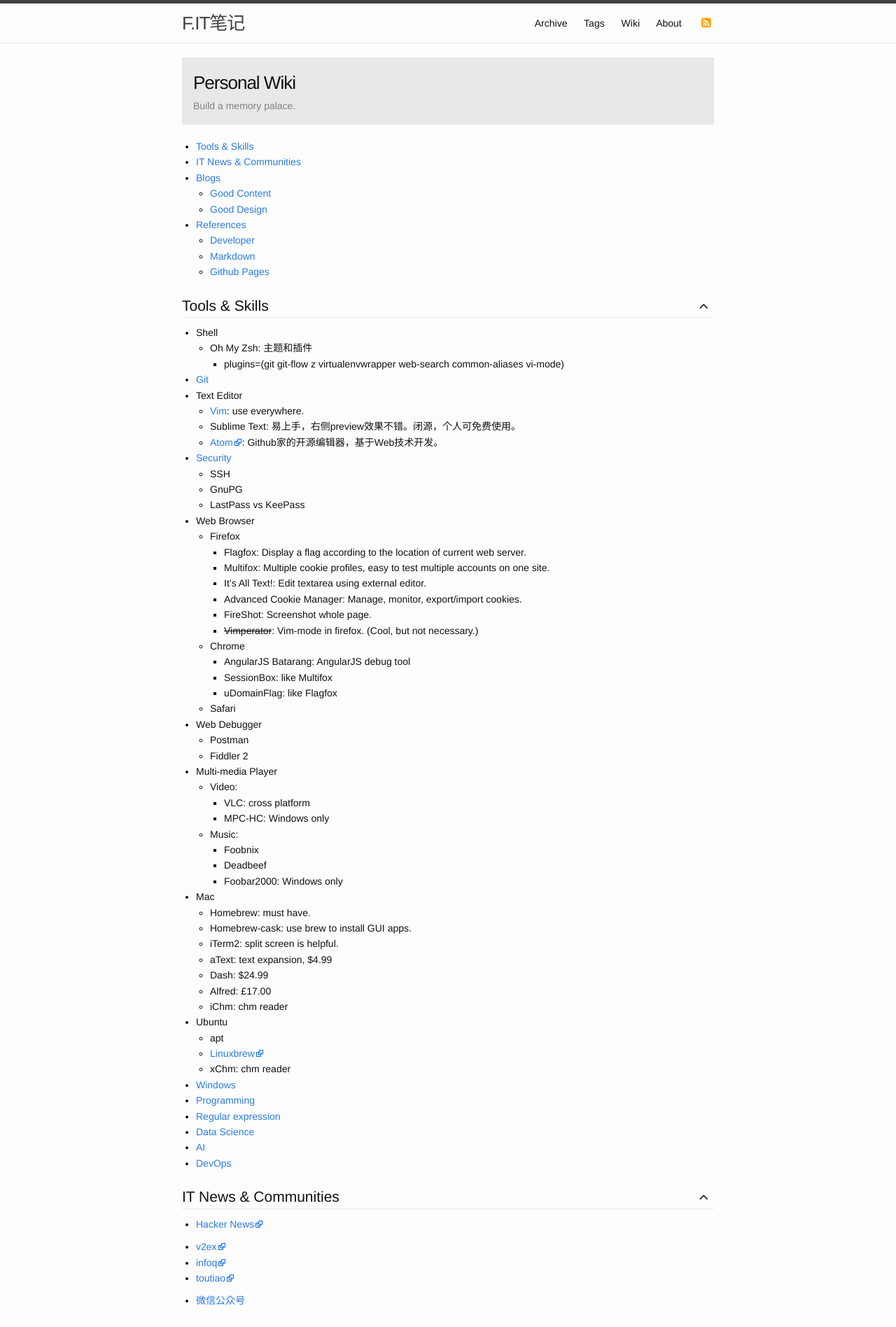
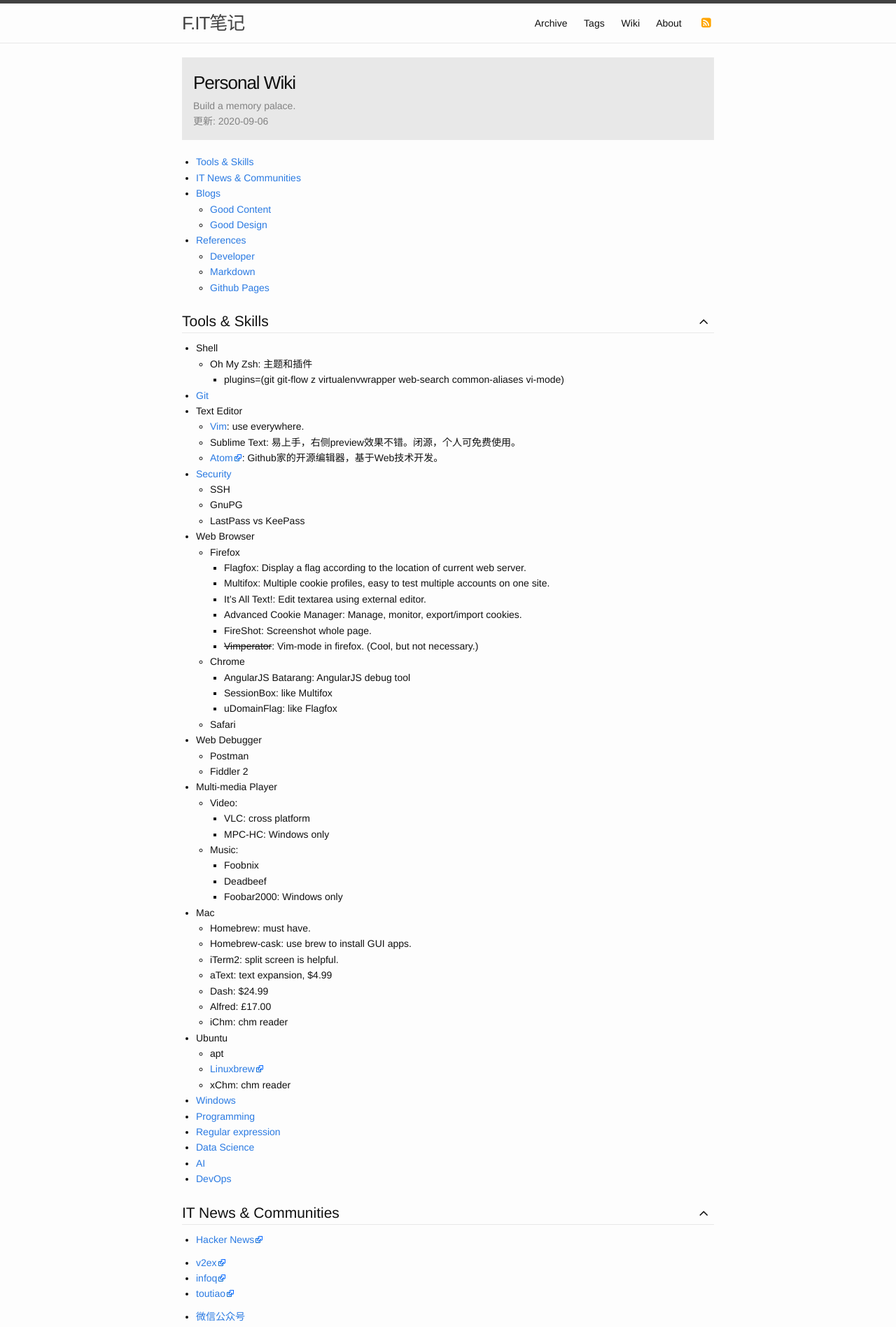
Before and after one commit to flniu/flniu.github.io, a Jekyll site: the page built from wiki/index.md, in a window 1280 px wide. Shown: the top 1896 px of the page at 70% size. Built offline with Jekyll 4.4.1, drawn with Linux system fonts in a browser that asks for light colours.

Commit message:
add updated_at for post and wiki

```diff
--- a/_includes/foot.html
+++ b/_includes/foot.html
@@ -1,5 +1,5 @@
 <script src="{{ "/js/external_link.js" | prepend: site.baseurl }}"></script>
-<script type="text/javascript">
+<script>
   $(document).ready(function() {
     $('#toc').toc({
       headers: 'h1, h2, h3',
@@ -7,9 +7,11 @@
       title: ''
     });
   });
+</script>
+<script>
   var url = "https://flniu-7g51ltr9bab2b278.service.tcloudbase.com/view-counter?key=" + location.pathname.replace(/\//g, '_');
   $.get(url, function(res) {
-    $('#view-count').text("阅读(" + res.count + ")");
+    $('#view-count').text("阅读: " + res.count);
   });
 </script>
 <script>
--- /dev/null
+++ b/_includes/post-meta.html
@@ -0,0 +1,14 @@
+<div class="post-meta">
+  {% if page.date %}
+    <time datetime="{{ page.date | date_to_xmlschema }}" itemprop="datePublished">发布: {{ page.date | date: "%Y-%m-%d" }}</time>
+  {% endif %}
+  {% if page.updated_at %}
+    <time datetime="{{ page.updated_at | date_to_xmlschema }}" itemprop="dateModified">更新: {{ page.updated_at | date: "%Y-%m-%d" }}</time>
+  {% endif %}
+  {% if page.author %}
+    <span itemprop="author" itemscope itemtype="http://schema.org/Person">
+      作者: <span itemprop="name">{{ page.author }}</span>
+    </span>
+  {% endif %}
+  <span id="view-count"></span>
+</div>
--- a/_layouts/wiki.html
+++ b/_layouts/wiki.html
@@ -1,17 +1,12 @@
 ---
 layout: default
 ---
-<article class="post">
+<article class="post" itemscope itemtype="http://schema.org/WebPage">
 
   <header class="post-header">
-    <div class="post-title">{{ page.title }}</div>
+    <div class="post-title" itemprop="name headline">{{ page.title }}</div>
     {% if page.subtitle %}<div class="post-subtitle">{{ page.subtitle }}</div>{% endif %}
-    <div class="post-meta">
-      {% if page.date %}
-      <time datetime="{{ page.date | date_to_xmlschema }}" itemprop="datePublished">{{ page.date | date: "%Y-%m-%d" }}</time>
-      {% endif %}
-      <span id="view-count"></span>
-    </div>
+    {% include post-meta.html %}
   </header>
 
   <div class="post-content">
--- a/_sass/_layout.scss
+++ b/_sass/_layout.scss
@@ -197,8 +197,8 @@
 .post-meta{
     color: $grey-color;
 
-    .post-author {
-        margin-left: 1em;
+    > *:not(:first-child) {
+        margin-left: 1ex;
     }
 }
 
@@ -292,7 +292,3 @@
 .ds-thread {
     margin-top: $spacing-unit;
 }
-
-#view-count:not(:first-child) {
-    margin-left: 1em;
-}
--- a/wiki/index.md
+++ b/wiki/index.md
@@ -2,6 +2,7 @@
 layout: wiki
 title: "Personal Wiki"
 subtitle: "Build a memory palace."
+updated_at: 2020-09-06
 ---
 
 # Tools & Skills
```
Also changed, not shown: _layouts/post.html (+1 -7 lines).
